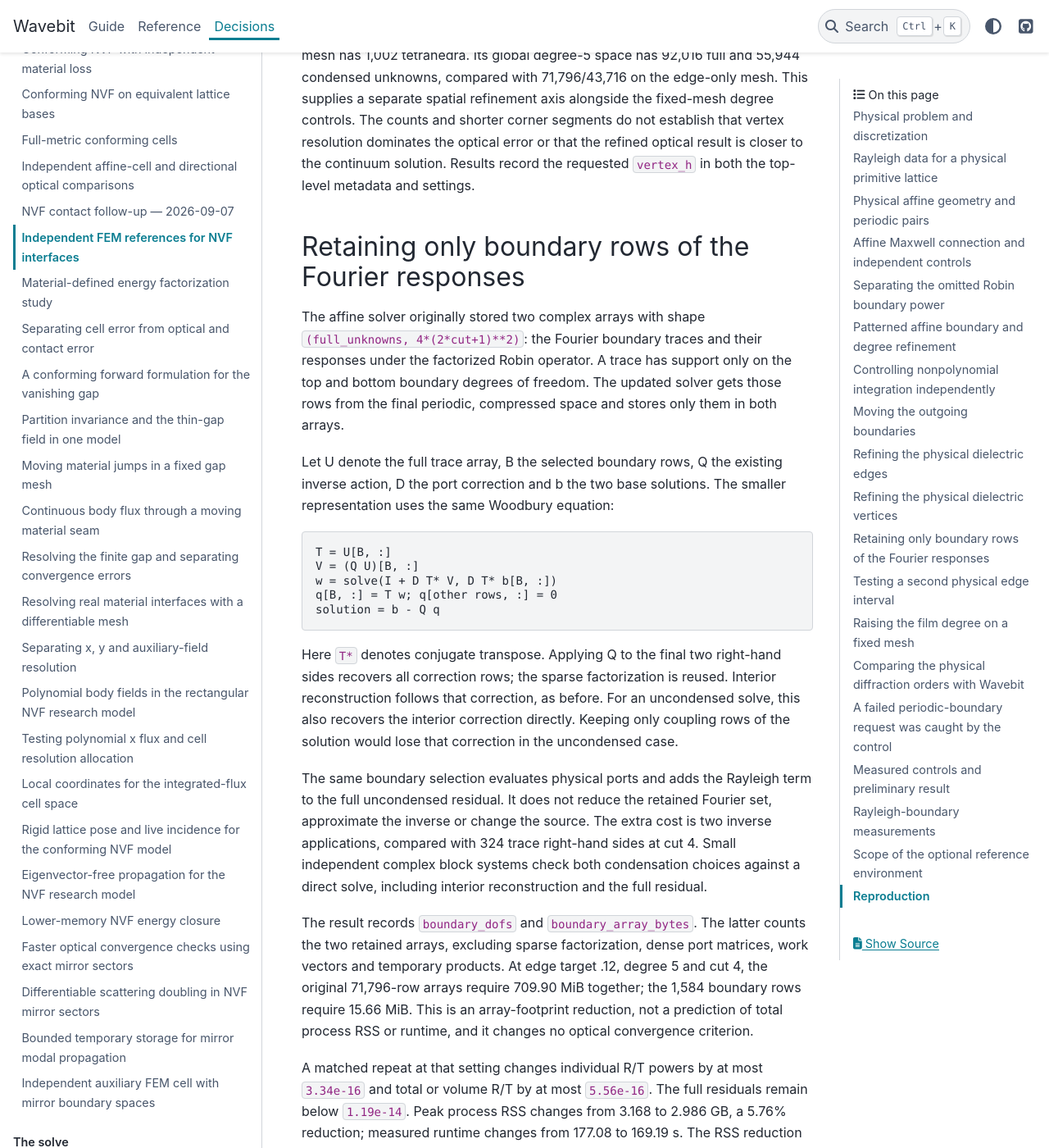
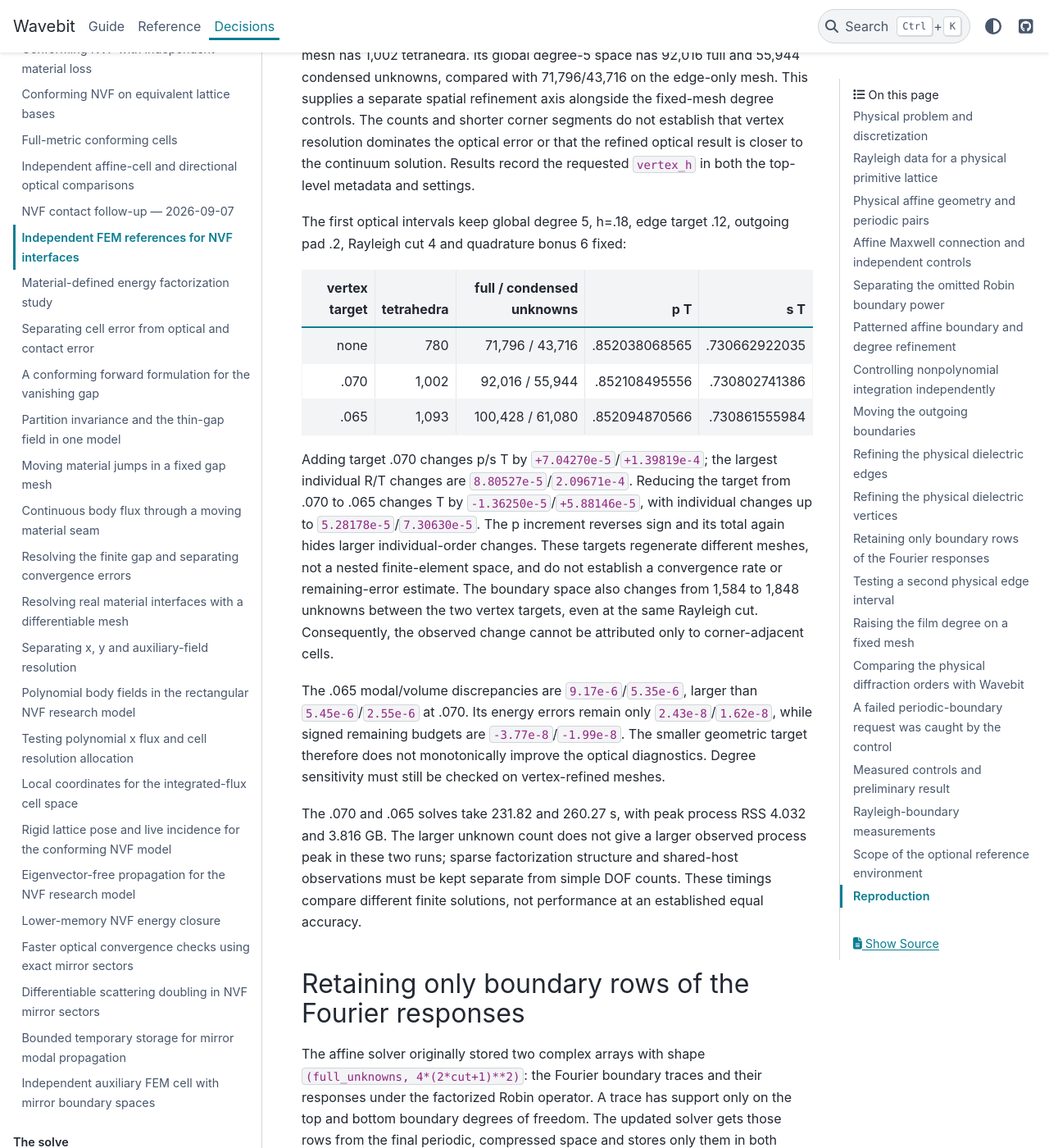
Before and after one commit to fieldalgo/wavebit, a Sphinx documentation site: the page built from docs/nvf-independent-fem.md, in a window 1280 px wide and 1400 px high, scrolled down 13788 px. Shown: the whole window at 82% size. Built offline with Sphinx 7.4.7 and the PyData theme 0.15.4, drawn with Linux system fonts in a browser that asks for light colours; some of the changed text lies outside the part shown.

Commit message:
docs(nvf): compare global degree and physical vertex refinement
Co-authored-by: Codex <noreply@openai.com>

```diff
--- a/docs/nvf-independent-fem.md
+++ b/docs/nvf-independent-fem.md
@@ -532,6 +532,41 @@ dominates the optical error or that the refined optical result is
 closer to the continuum solution. Results record the requested
 `vertex_h` in both the top-level metadata and settings.
 
+The first optical intervals keep global degree 5, h=.18, edge target
+.12, outgoing pad .2, Rayleigh cut 4 and quadrature bonus 6 fixed:
+
+| vertex target | tetrahedra | full / condensed unknowns | p T | s T |
+| ---: | ---: | ---: | ---: | ---: |
+| none | 780 | 71,796 / 43,716 | .852038068565 | .730662922035 |
+| .070 | 1,002 | 92,016 / 55,944 | .852108495556 | .730802741386 |
+| .065 | 1,093 | 100,428 / 61,080 | .852094870566 | .730861555984 |
+
+Adding target .070 changes p/s T by `+7.04270e-5`/`+1.39819e-4`;
+the largest individual R/T changes are `8.80527e-5`/`2.09671e-4`.
+Reducing the target from .070 to .065 changes T by
+`-1.36250e-5`/`+5.88146e-5`, with individual changes up to
+`5.28178e-5`/`7.30630e-5`. The p increment reverses sign and its
+total again hides larger individual-order changes. These targets
+regenerate different meshes, not a nested finite-element space, and
+do not establish a convergence rate or remaining-error estimate.
+The boundary space also changes from 1,584 to 1,848 unknowns between
+the two vertex targets, even at the same Rayleigh cut. Consequently,
+the observed change cannot be attributed only to corner-adjacent cells.
+
+The .065 modal/volume discrepancies are `9.17e-6`/`5.35e-6`, larger
+than `5.45e-6`/`2.55e-6` at .070. Its energy errors remain only
+`2.43e-8`/`1.62e-8`, while signed remaining budgets are
+`-3.77e-8`/`-1.99e-8`. The smaller geometric target therefore does
+not monotonically improve the optical diagnostics. Degree sensitivity
+must still be checked on vertex-refined meshes.
+
+The .070 and .065 solves take 231.82 and 260.27 s, with peak process
+RSS 4.032 and 3.816 GB. The larger unknown count does not give a
+larger observed process peak in these two runs; sparse factorization
+structure and shared-host observations must be kept separate from
+simple DOF counts. These timings compare different finite solutions,
+not performance at an established equal accuracy.
+
 ## Retaining only boundary rows of the Fourier responses
 
 The affine solver originally stored two complex arrays with shape
@@ -689,8 +724,9 @@ degree gives:
 | --- | ---: | ---: | ---: | ---: |
 | global degree 5 | .852038068565 | .730662922035 | 9.98735e-6 | 5.47086e-6 |
 | degree 5, film band degree 6 | .852128153667 | .730772027375 | 6.03287e-6 | 3.61977e-6 |
+| global degree 6 | .852147871193 | .730777052860 | 5.32953e-6 | 2.62282e-6 |
 
-The p/s total changes are `+9.00851e-5`/`+1.09105e-4`, with maximum
+The p/s changes to the film-band space are `+9.00851e-5`/`+1.09105e-4`, with maximum
 individual R/T changes `9.00954e-5`/`1.09111e-4`. The refined row has
 energy errors of `1.51e-8`/`7.58e-9`, omitted Robin powers of
 `1.48e-8`/`4.25e-9`, and signed remaining budgets of
@@ -702,6 +738,28 @@ There is some cancellation between transmitting orders. In particular,
 the s `(-1,0)` difference from the finite Wavebit row grows from
 `-1.17534e-5` to `-2.51812e-5` even though total T moves closer.
 This comparison does not show improvement in every diffraction order.
+
+Completing the same-mesh increase to global degree 6 changes total T
+by another `+1.97175e-5`/`+5.02549e-6`. That increase also raises the
+outer-boundary space from 1,584 to 2,184 unknowns, so it is not solely
+an exterior-cell interior-basis change. Both degree-6 readouts use
+quadrature order 18. The transmitting-order changes expose cancellation:
+
+| T order | global 5 to 6, p | global 5 to 6, s | film-band 6 to global 6, p | film-band 6 to global 6, s |
+| --- | ---: | ---: | ---: | ---: |
+| (-1,-1) | +4.49134e-6 | +1.79042e-5 | -1.31212e-6 | +4.63624e-7 |
+| (-1,0) | +1.44154e-4 | +9.87997e-6 | +5.74162e-5 | +2.33078e-5 |
+| (0,0) | -3.88424e-5 | +8.63466e-5 | -3.63865e-5 | -1.87459e-5 |
+| total | +1.09803e-4 | +1.14131e-4 | +1.97175e-5 | +5.02549e-6 |
+
+The largest individual local-to-global R/T changes are
+`5.74162e-5`/`2.33078e-5`, substantially larger than the corresponding
+total changes. The global-degree-6 signed energy remainders are
+`-1.77e-9`/`-6.10e-10`, yet modal/volume disagreements remain
+`5.33e-6`/`2.62e-6`. No optical error bound or convergence rate follows.
+This solve takes 340.82 s with peak process RSS 4.584 GB; its two
+retained boundary arrays occupy 21.59 MiB. The cost comparison covers
+different finite spaces on a shared host.
 
 ## Comparing the physical diffraction orders with Wavebit
 
```
Also changed, not shown: docs/normal-field-known-limits.md (+9 -0 lines), docs/nvf-affine-convergence.md (+9 -0 lines).
